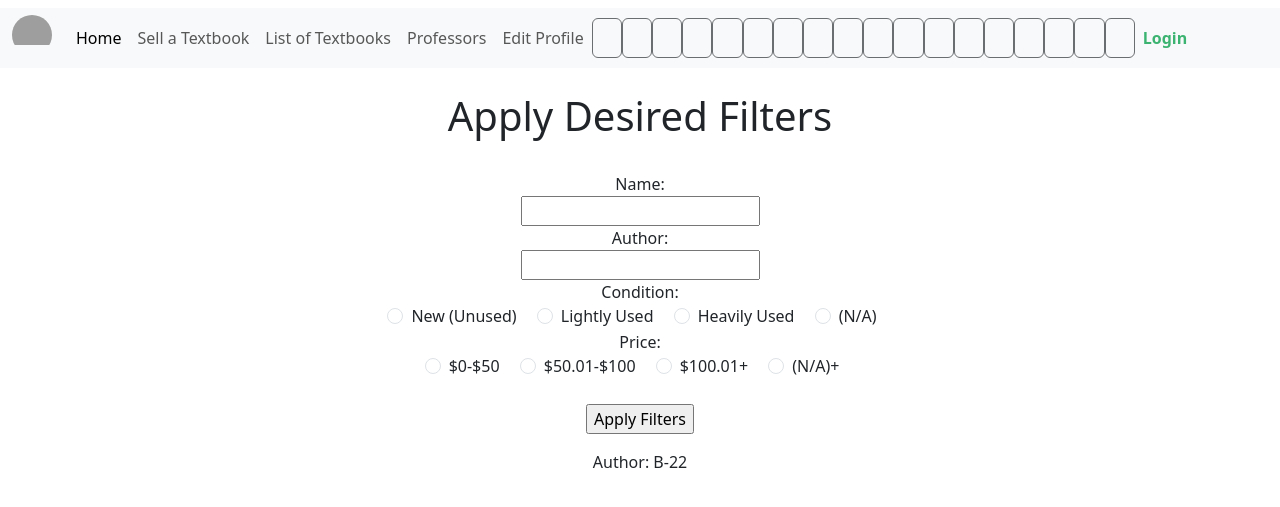
After one commit to Aparson13/Book-Exchange-App, a Django app: page /filter/ in a window 1280 px wide. The commit adds this page. Shown: the top 507 px of the page. Run offline with Django 4.2, Linux system fonts and the light colour scheme; some libraries are stand-ins or nearby versions; grey boxes are pictures that could not be loaded.

Commit message:
added filters

```diff
--- a/BookExchange/urls.py
+++ b/BookExchange/urls.py
@@ -4,9 +4,9 @@ from django.views.generic import TemplateView
 from django.contrib.auth.views import LogoutView
 from .views import SellTextbooksView
 from .views import SellTextbooksWrite
-from .views import SellTextbooksList
+from .views import SellTextbooksList, ApplyFilters
 from .views import ListTextbooksView, logout_view
-from .views import Profile, ProfileView
+from .views import Profile, ProfileView, FilterView
 
 
 
@@ -18,9 +18,12 @@ urlpatterns = [
    #path('login', auth_view.LoginView.as_view(), name='login'),
    path('logout', logout_view, name="logout"),
    path('textbooks/', ListTextbooksView.as_view(), name="textbooks-all"),
+   path('filter/', FilterView.as_view(), name="filter"),
+   path('applyFilter/', ApplyFilters, name="applyFilters"),
    path('write/', SellTextbooksWrite, name="write-textbooks"),
    path('sell/', SellTextbooksView.as_view(), name="sell-textbooks"),
    path('list/', SellTextbooksList, name="textbooks-list"),
    path('professors/', views.professors, name = 'professors'),
    path('userprofile', ProfileView.as_view(template_name='userprofile.html'))
+
 ]
--- a/BookExchange/views.py
+++ b/BookExchange/views.py
@@ -75,7 +75,7 @@ class SellTextbooksView(generic.ListView):
 def SellTextbooksWrite(request):
     nameR = request.POST.get('name')
     authorR = request.POST.get('author')
-    conditionR = request.POST.get('condition')
+    conditionR = request.POST.get('inCondition')
     priceR = request.POST.get('price')
     if request.user.is_authenticated:
         current_user = request.user
@@ -84,3 +84,30 @@ def SellTextbooksWrite(request):
     test = Textbooks(name = nameR, author = authorR, condition = conditionR, price = priceR, creator = current_user)
     test.save()
     return HttpResponseRedirect(reverse('textbooks-list'))
+
+class FilterView(generic.ListView):
+    template_name = 'Filters.html'
+    model = Textbooks
+
+def ApplyFilters(request):
+    qset = Textbooks.objects.all()
+    nTitle = request.GET.get('inName')
+    nAuthor = request.GET.get('inAuthor')
+    nCondition = request.GET.get('inCondition')
+    nPrice = request.GET.get('inPrice')
+    if nTitle  != '' and nTitle is not None:
+        qset = qset.filter(name__icontains = nTitle)
+    if nAuthor  != '' and nAuthor is not None:
+        qset = qset.filter(author__icontains = nAuthor)
+    if nCondition  != '' and nCondition is not None:
+        qset = qset.filter(condition__icontains = nCondition)
+    if nPrice == '0-50' and nPrice is not None:
+        qset = qset.filter(price__range=(0,50))
+    elif nPrice == '50.01-100' and nPrice is not None:
+        qset = qset.filter(price__range=(50.01,100))
+    elif nPrice == '100+' and nPrice is not None:
+        qset = qset.filter(price__min=(100.01))
+    adjusted = {
+        'queryset': qset
+    }
+    return render(request, "AppliedFilters.html", adjusted)
--- /dev/null
+++ b/templates/Filters.html
@@ -0,0 +1,150 @@
+{% load bootstrap5 %}
+{% bootstrap_css %}
+{% bootstrap_javascript %}
+{% bootstrap_messages %}
+{% load static %}
+{% load socialaccount %}
+
+<head>
+    <link rel="stylesheet" href="https://cdnjs.cloudflare.com/ajax/libs/font-awesome/4.7.0/css/font-awesome.css" />
+    <link rel="stylesheet" href="{% static 'BookExchange/style.css' %}">
+
+</head>
+
+
+<h1>
+
+    {% if user.is_authenticated %}
+    <h5>     Welcome, You are logged in as {{ user.username }}</h5>
+
+    {% else %}
+
+    {% endif %}
+</h1>
+<nav class="navbar navbar-expand-lg navbar-light bg-light">
+    <div class="container-fluid">
+        <a class="navbar-brand" href="/">
+            <div class="logo-image">
+                <img src='https://www.pngkey.com/png/detail/8-87431_images-pngpix-stack-transparent-book-png.png' class="img-fluid">
+            </div>
+        </a>
+        <button class="navbar-toggler" type="button" data-bs-toggle="collapse" data-bs-target="#navbarNav" aria-controls="navbarNav" aria-expanded="false" aria-label="Toggle navigation">
+            <span class="navbar-toggler-icon"></span>
+        </button>
+        <div class="collapse navbar-collapse" id="navbarNav">
+            <ul class="navbar-nav">
+                <li class="nav-item">
+                    <a class="nav-link active" aria-current="page" href="/">Home</a>
+                </li>
+                <li class="nav-item">
+                    <a class="nav-link" href="/sell/">Sell a Textbook</a>
+                </li>
+                <li class="nav-item">
+                    <a class="nav-link" href="/list/">List of Textbooks</a>
+                </li>
+                <li class="nav-item">
+                    <a class="nav-link" href="/professors/">Professors</a>
+                </li>
+
+                <li class="nav-item">
+                    <a class="nav-link" href="/profile">Edit Profile</a>
+                </li>
+                <button class="btn float-right" disabled>&nbsp;</button>
+                <button class="btn float-right" disabled>&nbsp;</button>
+                <button class="btn float-right" disabled>&nbsp;</button>
+                <button class="btn float-right" disabled>&nbsp;</button>
+                <button class="btn float-right" disabled>&nbsp;</button>
+                <button class="btn float-right" disabled>&nbsp;</button>
+                <button class="btn float-right" disabled>&nbsp;</button>
+                <button class="btn float-right" disabled>&nbsp;</button>
+                <button class="btn float-right" disabled>&nbsp;</button>
+                <button class="btn float-right" disabled>&nbsp;</button>
+                <button class="btn float-right" disabled>&nbsp;</button>
+                <button class="btn float-right" disabled>&nbsp;</button>
+                <button class="btn float-right" disabled>&nbsp;</button>
+                <button class="btn float-right" disabled>&nbsp;</button>
+                <button class="btn float-right" disabled>&nbsp;</button>
+                <button class="btn float-right" disabled>&nbsp;</button>
+                <button class="btn float-right" disabled>&nbsp;</button>
+                <button class="btn float-right" disabled>&nbsp;</button>
+
+                {% if user.is_authenticated %}
+                <li class="nav-item">
+                    <a class="nav-link active" aria-current="page" href="/logout"><span style="color:darkred;"><b>Logout</b></span></a>
+                </li>
+            {% else %}
+                <li class="nav-item">
+                    <a class="nav-link" href="{% provider_login_url 'google' %}"><span style="color:MediumSeaGreen;"><b>Login</b></span></a>
+                </li>
+            {% endif %}
+                </li>
+            </ul>
+        </div>
+    </div>
+</nav>
+
+<center>
+    <br />
+    <h1>Apply Desired Filters</h1>
+
+    <br />
+
+    <form action="/applyFilter/" method="FILTER">
+        {%csrf_token %}
+
+        Name:<br> <input type="text" name="inName">
+        <br>
+        Author:<br> <input type="text" name="inAuthor">
+        <br>
+        Condition:<br>
+        <div class="form-check form-check-inline">
+            <input class="form-check-input" type="radio" name="inCondition" id="inlineRadio1" value="New (Unused)">
+            <label class="form-check-label" for="inlineRadio1">New (Unused)</label>
+          </div>
+          <div class="form-check form-check-inline">
+            <input class="form-check-input" type="radio" name="inCondition" id="inlineRadio2" value="Lightly Used">
+            <label class="form-check-label" for="inlineRadio2">Lightly Used</label>
+          </div>
+          <div class="form-check form-check-inline">
+            <input class="form-check-input" type="radio" name="inCondition" id="inlineRadio3" value="Heavily Used">
+            <label class="form-check-label" for="inlineRadio3">Heavily Used</label>
+          </div>
+          <div class="form-check form-check-inline">
+            <input class="form-check-input" type="radio" name="inCondition" id="inlineRadio4" value="">
+            <label class="form-check-label" for="inlineRadio3">(N/A)</label>
+          </div>
+
+        <br>
+        Price:<br>
+        <div class="form-check form-check-inline">
+            <input class="form-check-input" type="radio" name="inPrice" id="inlineRadio1" value="0-50">
+            <label class="form-check-label" for="inlineRadio1">$0-$50</label>
+          </div>
+          <div class="form-check form-check-inline">
+            <input class="form-check-input" type="radio" name="inPrice" id="inlineRadio2" value="50.01-100">
+            <label class="form-check-label" for="inlineRadio2">$50.01-$100</label>
+          </div>
+          <div class="form-check form-check-inline">
+            <input class="form-check-input" type="radio" name="inPrice" id="inlineRadio3" value="100+">
+            <label class="form-check-label" for="inlineRadio3">$100.01+</label>
+          </div>
+          <div class="form-check form-check-inline">
+            <input class="form-check-input" type="radio" name="inPrice" id="inlineRadio3" value="">
+            <label class="form-check-label" for="inlineRadio3">(N/A)+</label>
+          </div>
+        <br />
+        <br />
+        {% buttons %}
+        <input type="submit" value="Apply Filters">
+        {% endbuttons %}
+
+    </form>
+
+
+
+
+    <footer>
+        <p>Author: B-22</p>
+    </footer>
+
+</center>
```
Also changed, not shown: templates/AppliedFilters.html (added, +97 -0 lines), templates/SellTextbooks.html (+13 -2 lines), templates/TextbooksList.html (+8 -0 lines).
